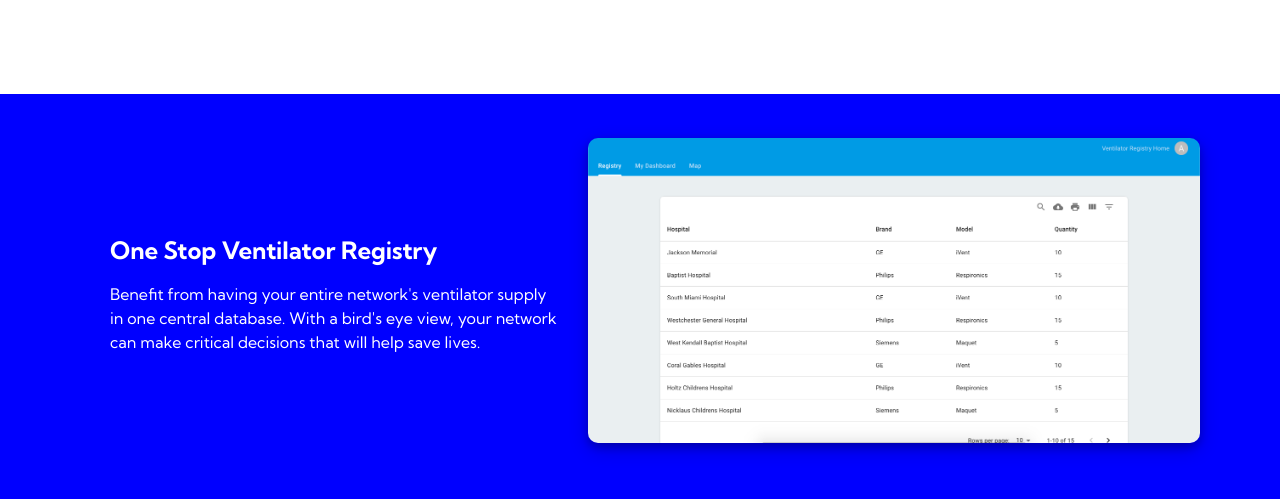
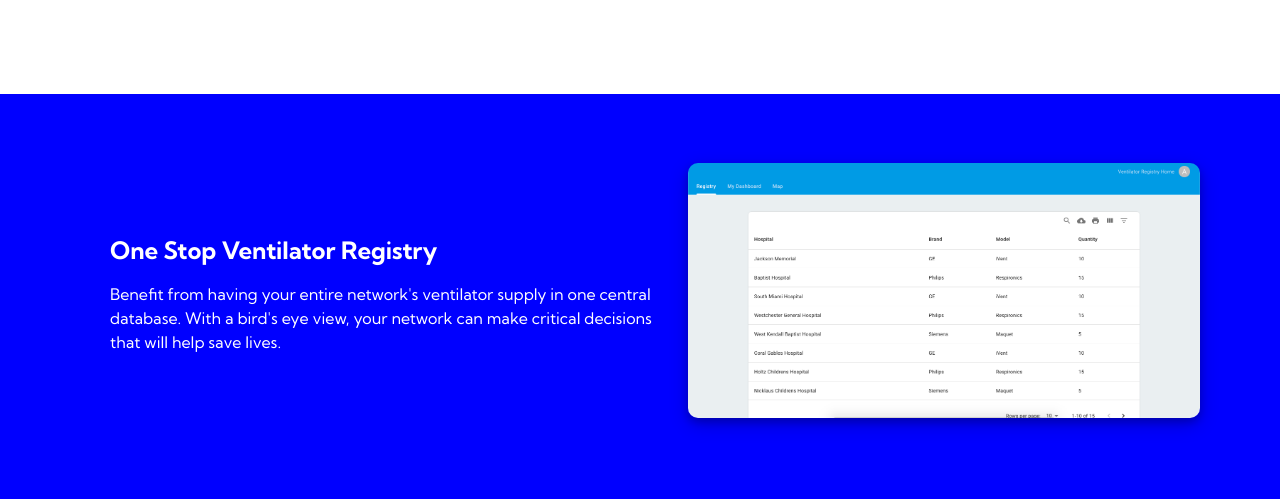
Before and after one commit to gisturiz/ventilator-registry-landing, a React (Create React App) app: page / in a window 1280 px wide. Shown: the part 920-1419 px from the top of the page. Built offline with nearby package versions, Linux system fonts and the light colour scheme.

Commit message:
fixed image container to view width

```diff
--- a/src/App.css
+++ b/src/App.css
@@ -153,7 +153,7 @@ button:hover, button:focus {
 }
 
 .image-container {
-  max-width: 850px;
+  max-width: 40vw;
 }
 
 .images {
```
